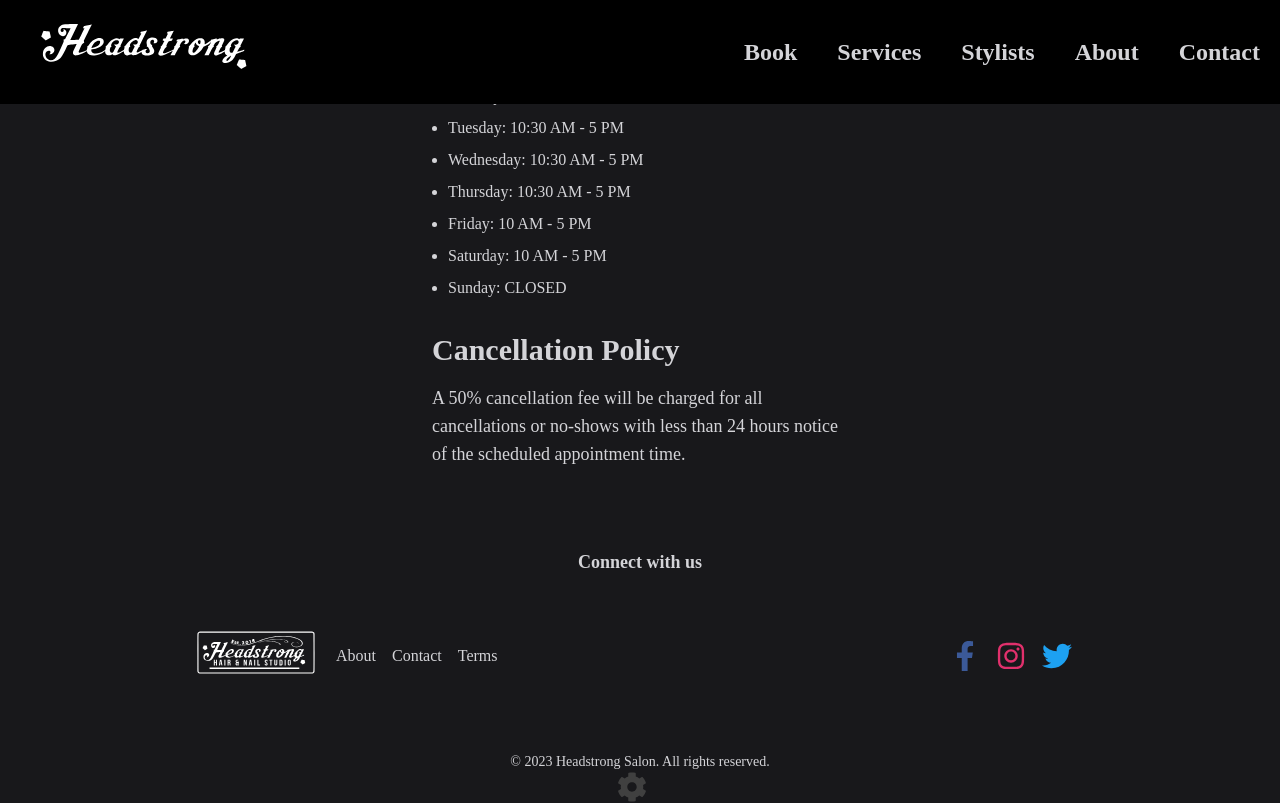
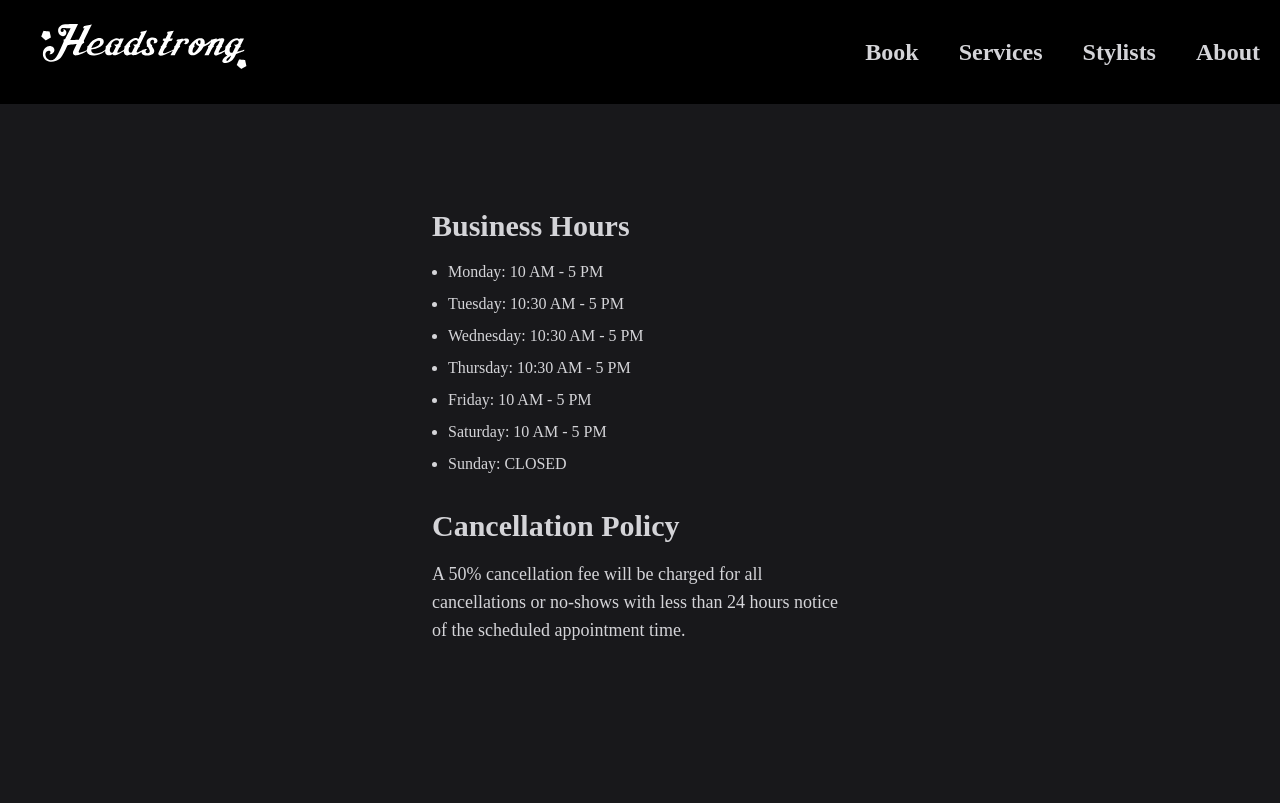
Before and after one commit to Robertgreenwood27/HeadStrong, a Next.js app: page /about in a window 1280 px wide. Shown: the top 803 px of the page. Built offline with nearby package versions, Linux system fonts and the light colour scheme; a web font is replaced by a local one.

Commit message:
fixed about page padding

```diff
--- a/components/Header.js
+++ b/components/Header.js
@@ -21,11 +21,6 @@
     name: "About",
     href: "/about",
   },
-  {
-    name: "Contact",
-    href: "/contact",
-  },
-
 ];
 
 export default function Header() {
--- a/pages/about.js
+++ b/pages/about.js
@@ -2,7 +2,7 @@
 
 function AboutPage() {
   return (
-    <div className="mx-auto max-w-md px-4 py-8 py-60">
+    <div className="mx-auto max-w-md px-4 py-52">
       <h2 className="text-3xl font-bold mb-4">Business Hours</h2>
       <ul className="list-disc ml-4 mb-8">
         <li className="mb-2">Monday: 10 AM - 5 PM</li>
```
